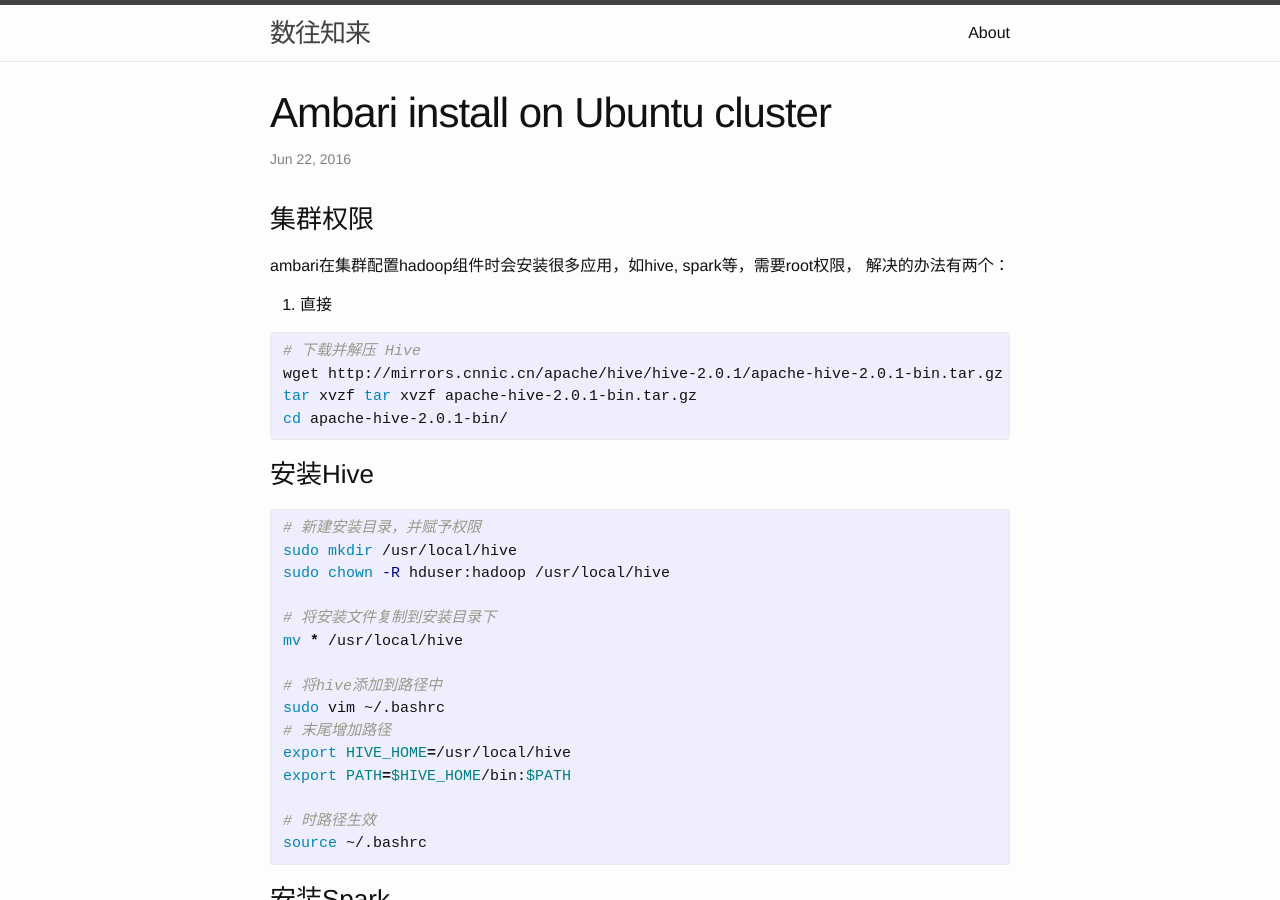
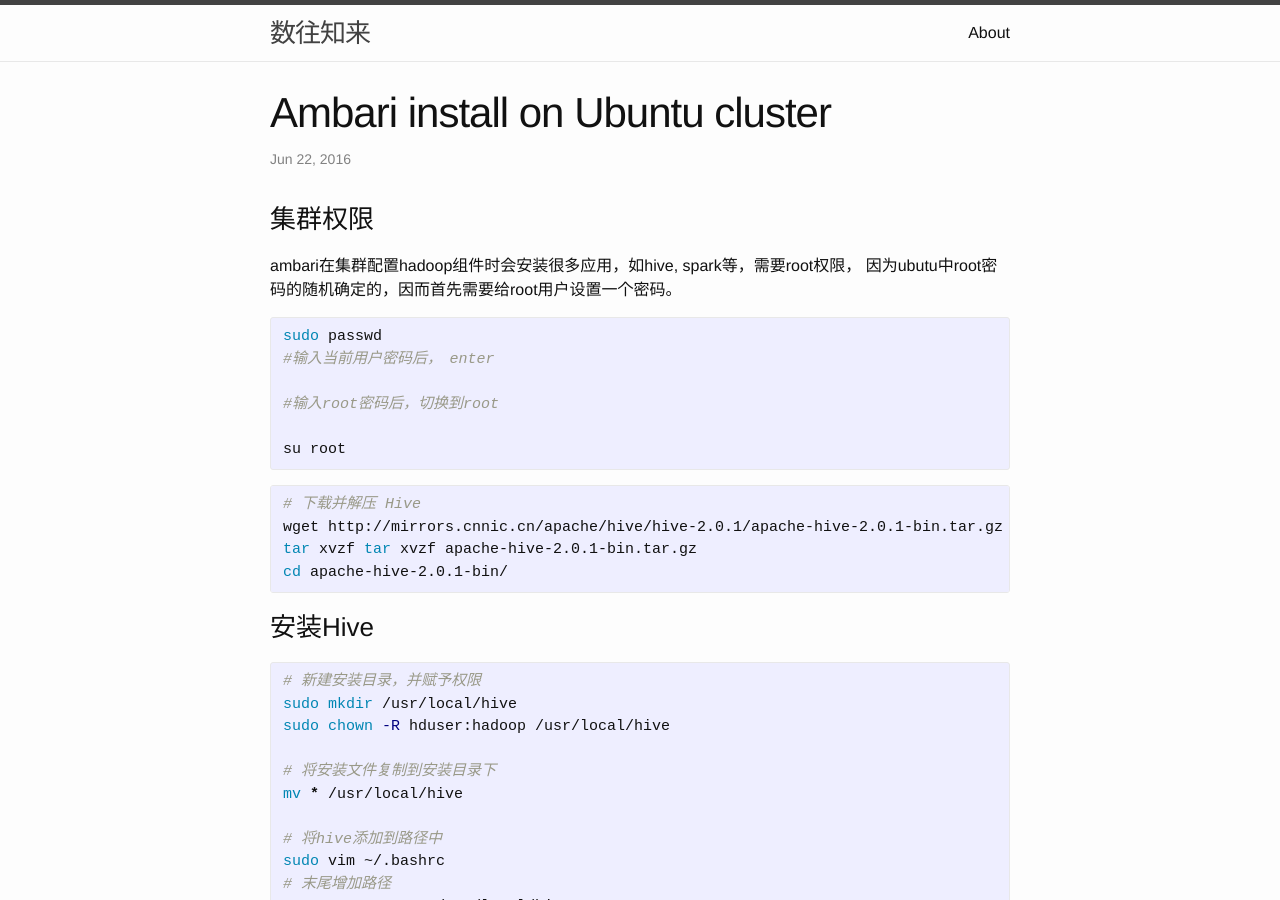
Before and after one commit to sanpi0205/sanpi0205.github.io, a Jekyll site: the page built from _posts/2016-06-22-ambari-on-ubuntu-cluster.markdown, in a window 1280 px wide and 900 px high. Built offline with Jekyll 4.4.1, drawn with Linux system fonts in a browser that asks for light colours.

Commit message:
install ambari on ubuntu cluster

```diff
--- a/_posts/2016-06-22-ambari-on-ubuntu-cluster.markdown
+++ b/_posts/2016-06-22-ambari-on-ubuntu-cluster.markdown
@@ -8,9 +8,21 @@ categories: big data
 ### 集群权限
 
 ambari在集群配置hadoop组件时会安装很多应用，如hive, spark等，需要root权限，
-解决的办法有两个：
+因为ubutu中root密码的随机确定的，因而首先需要给root用户设置一个密码。
 
-1. 直接
+{% highlight bash %}
+sudo passwd
+#输入当前用户密码后，　enter
+
+#输入root密码后，切换到root
+
+su root
+{% endhighlight %}
+
+
+
+
+
 
 {% highlight bash %}
 # 下载并解压 Hive
```
